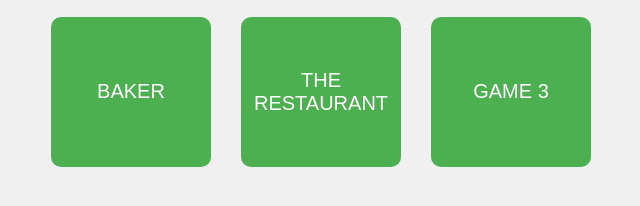
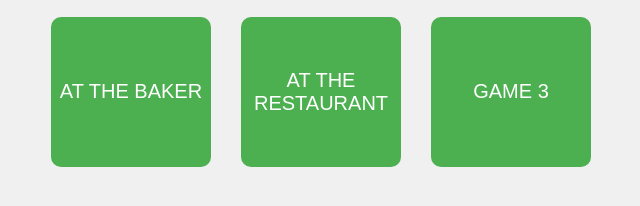
Before and after one commit to isf-so/anglais-jeu, a plain HTML site: page index.html in a window 1280 px wide. Shown: the part 366-572 px from the top of the page, without its empty margins (314-954 px from the left). Drawn offline with Linux system fonts and the light colour scheme.

Commit message:
Update index.html

```diff
--- a/index.html
+++ b/index.html
@@ -47,8 +47,8 @@
     <h1>GROUP 4 :</h1>
     <div></div>
     <div></div>
-    <a href="boulangerie.html" class="item">BAKER</a>
-    <a href="regle-restaurant.html" class="item">THE RESTAURANT</a>
+    <a href="boulangerie.html" class="item">AT THE BAKER</a>
+    <a href="regle-restaurant.html" class="item">AT THE RESTAURANT</a>
     <a href="lien_vers_jeu_3.html" class="item">GAME 3</a>
 </div>
 
```
